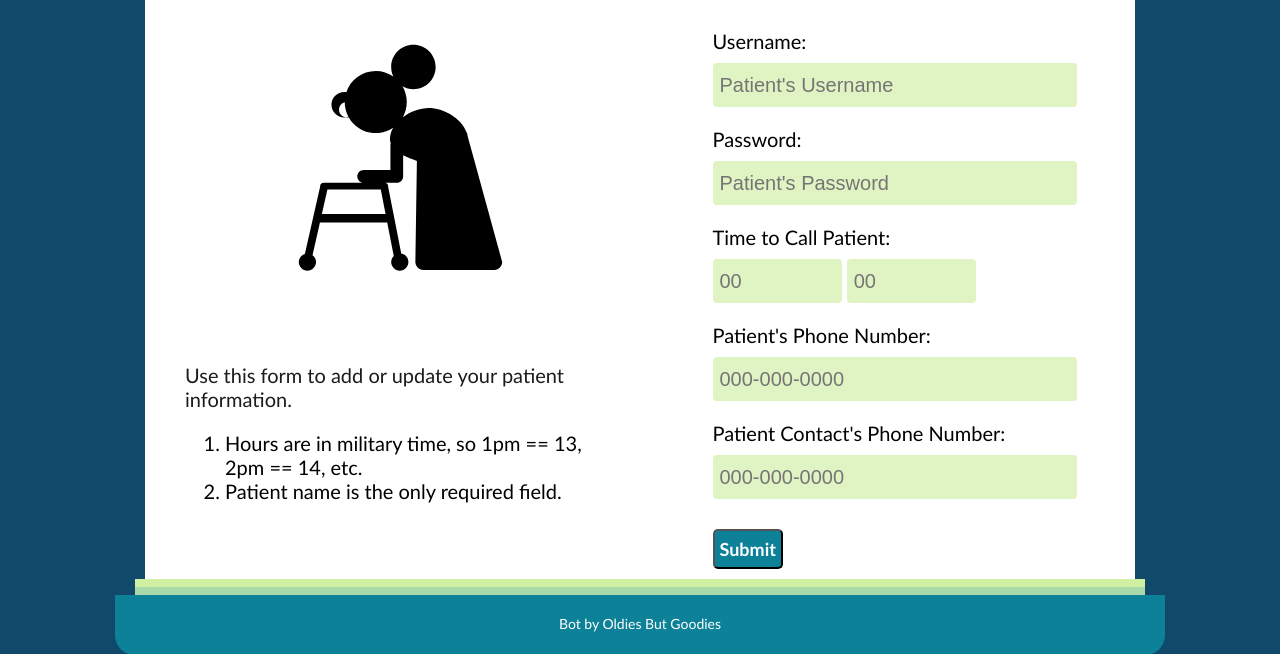
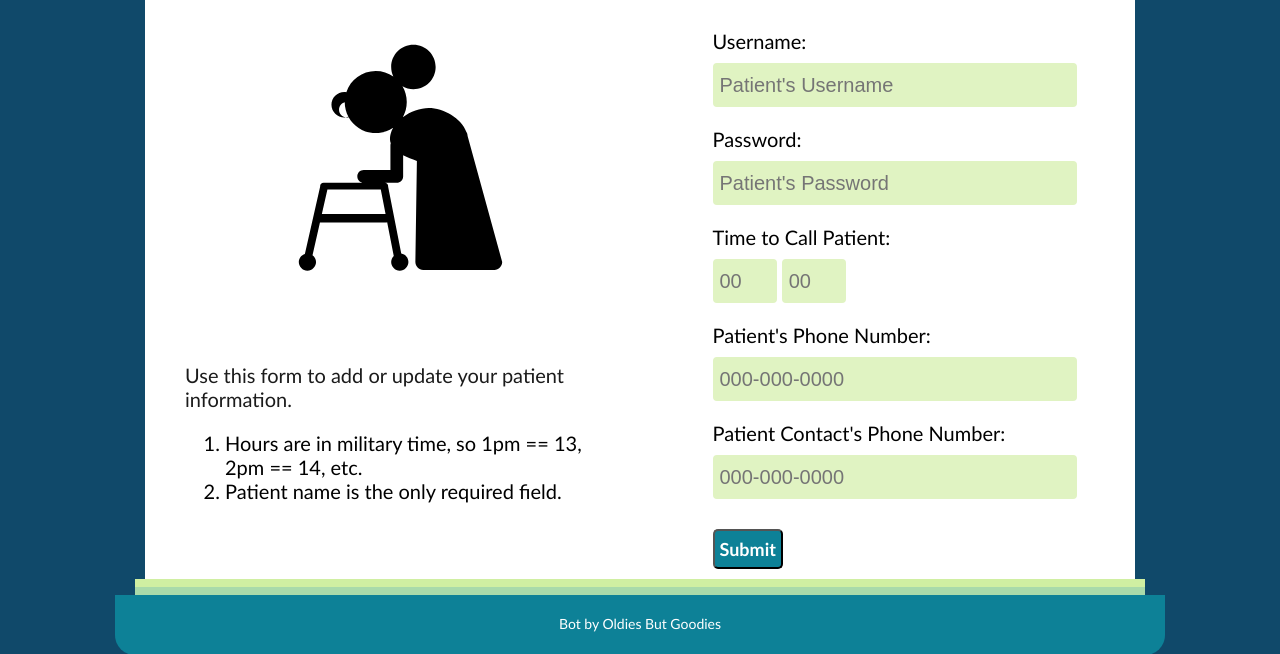
Before and after one commit to cjaiello/MoreDisruptionPleaseHackathon, a Flask app: page / in a window 1280 px wide. Shown: the part 123-777 px from the top of the page. Run offline with Flask 2, Linux system fonts and the light colour scheme; parts of the project's set-up code (start-up, migrations or seed data) failed here and were passed over; some libraries are stand-ins or nearby versions.

Commit message:
Updating colors and UI

```diff
--- a/static/styles.css
+++ b/static/styles.css
@@ -154,7 +154,7 @@ p {
 }
 
 .time {
-  width: 115px !important;
+  width: 50px !important;
 }
 
 .minute {
```
